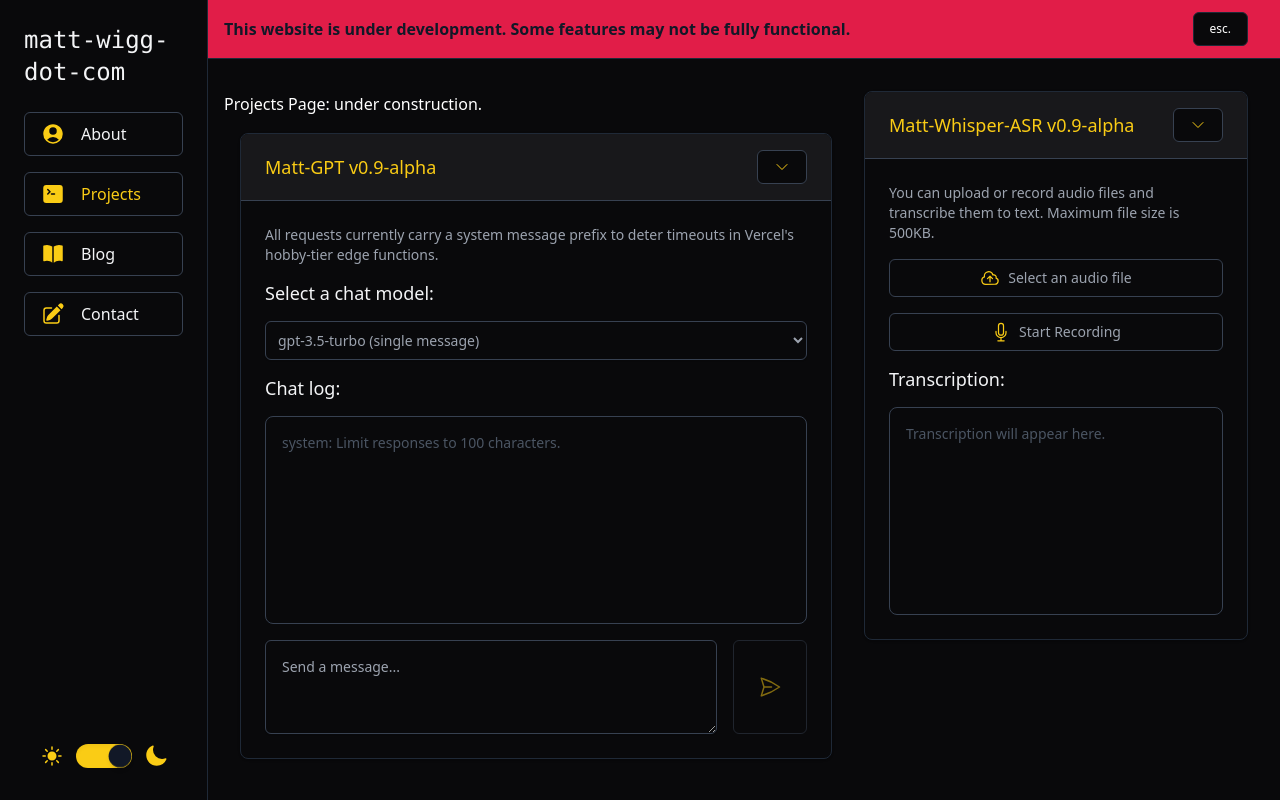
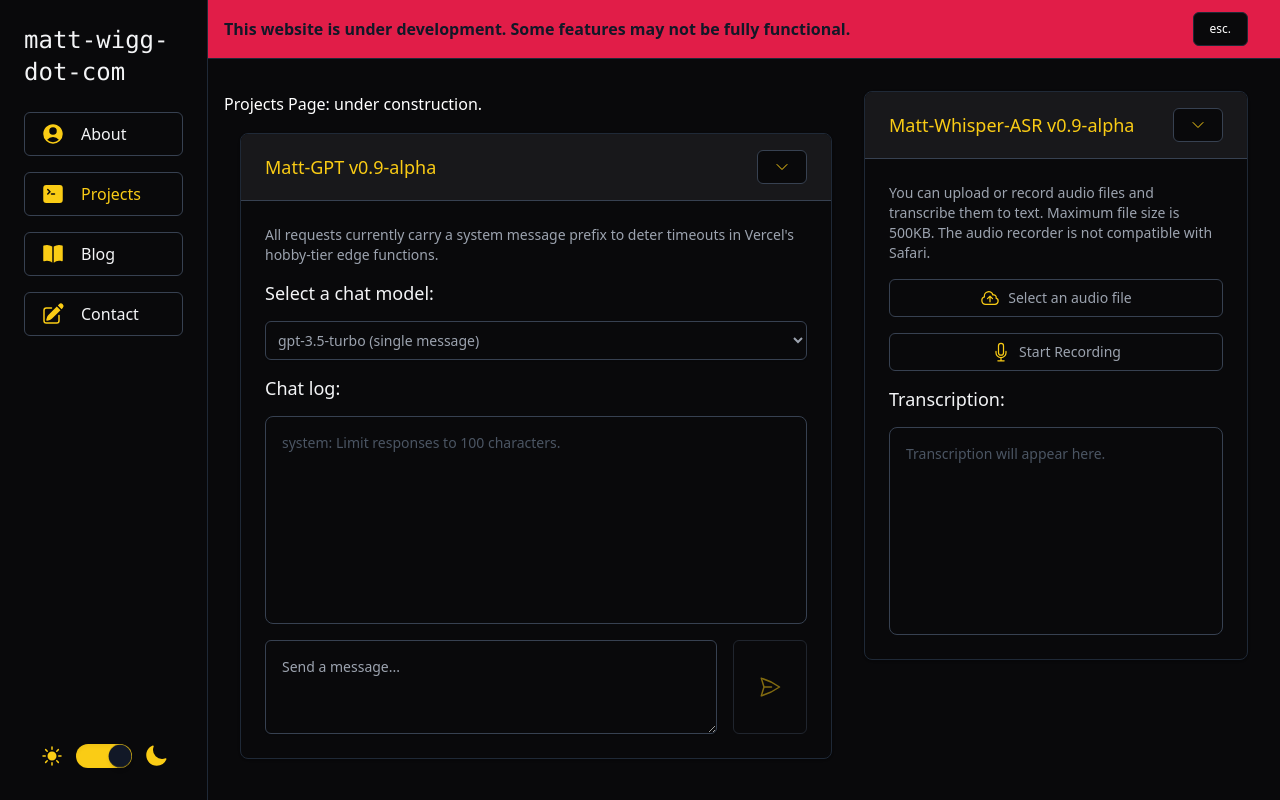
Before and after one commit to matt-wigg/matt-wigg-dot-com, a Next.js app: page /projects in a window 1280 px wide. Built offline with nearby package versions, Linux system fonts and the light colour scheme.

Commit message:
audio options and safari disclaimer

```diff
--- a/src/components/AudioForm/AudioForm.tsx
+++ b/src/components/AudioForm/AudioForm.tsx
@@ -86,7 +86,8 @@ const AudioForm = ({ show }: { show: boolean }) => {
           <p className='pb-4'>
             <span className='pb-4'>
               You can upload or record audio files and transcribe them to text.
-              Maximum file size is 500KB.
+              Maximum file size is 500KB. The audio recorder is not compatible
+              with Safari.
             </span>
           </p>
           <form onSubmit={handleSubmit}>
--- a/src/components/AudioForm/AudioRecorder.tsx
+++ b/src/components/AudioForm/AudioRecorder.tsx
@@ -32,7 +32,8 @@ const AudioRecorder: React.FC<AudioRecorderProps> = ({ onRecord }) => {
     setAudioBlob(null);
     navigator.mediaDevices.getUserMedia({ audio: true }).then((s) => {
       setStream(s);
-      const mediaRecorder = new MediaRecorder(s);
+      let options = { mimeType: 'audio/webm;codecs=opus' };
+      const mediaRecorder = new MediaRecorder(s, options);
       setMediaRecorder(mediaRecorder);
       mediaRecorder.start();
 
```
